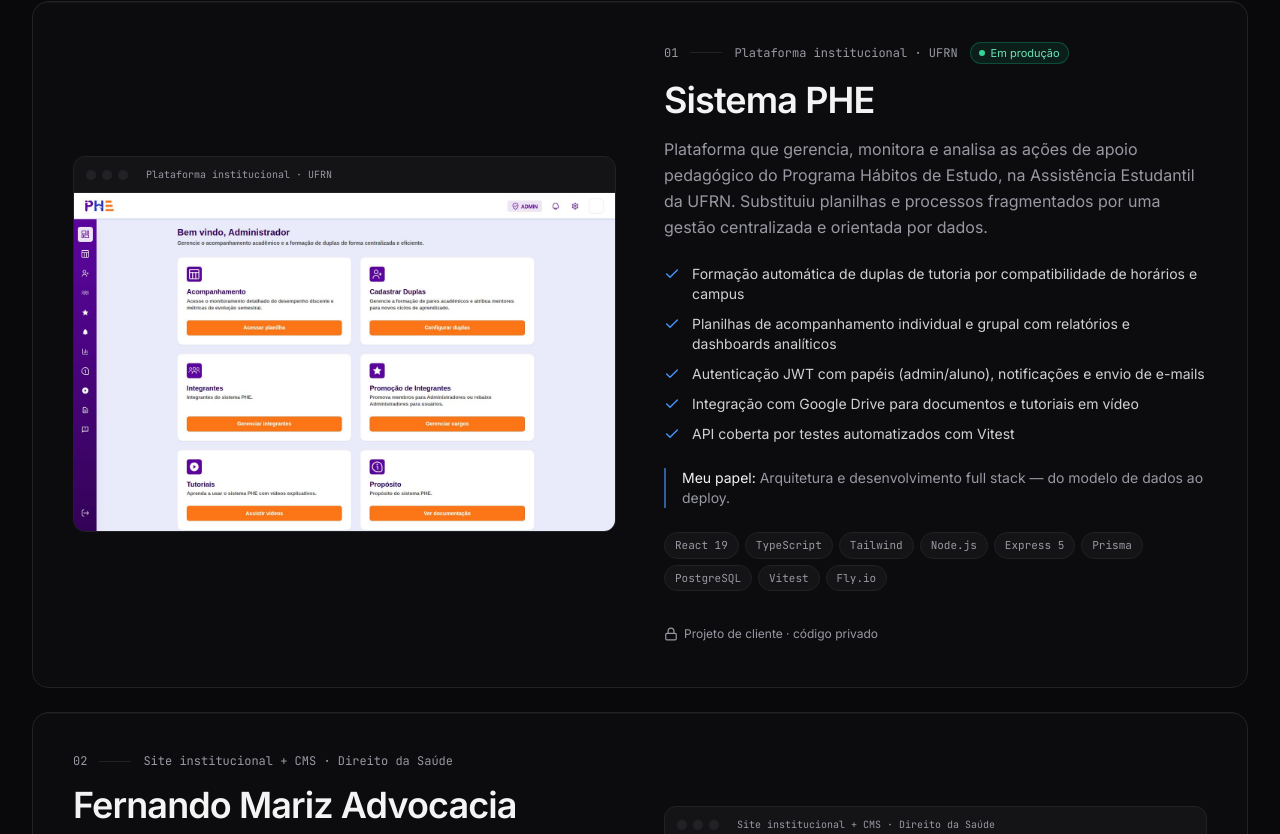
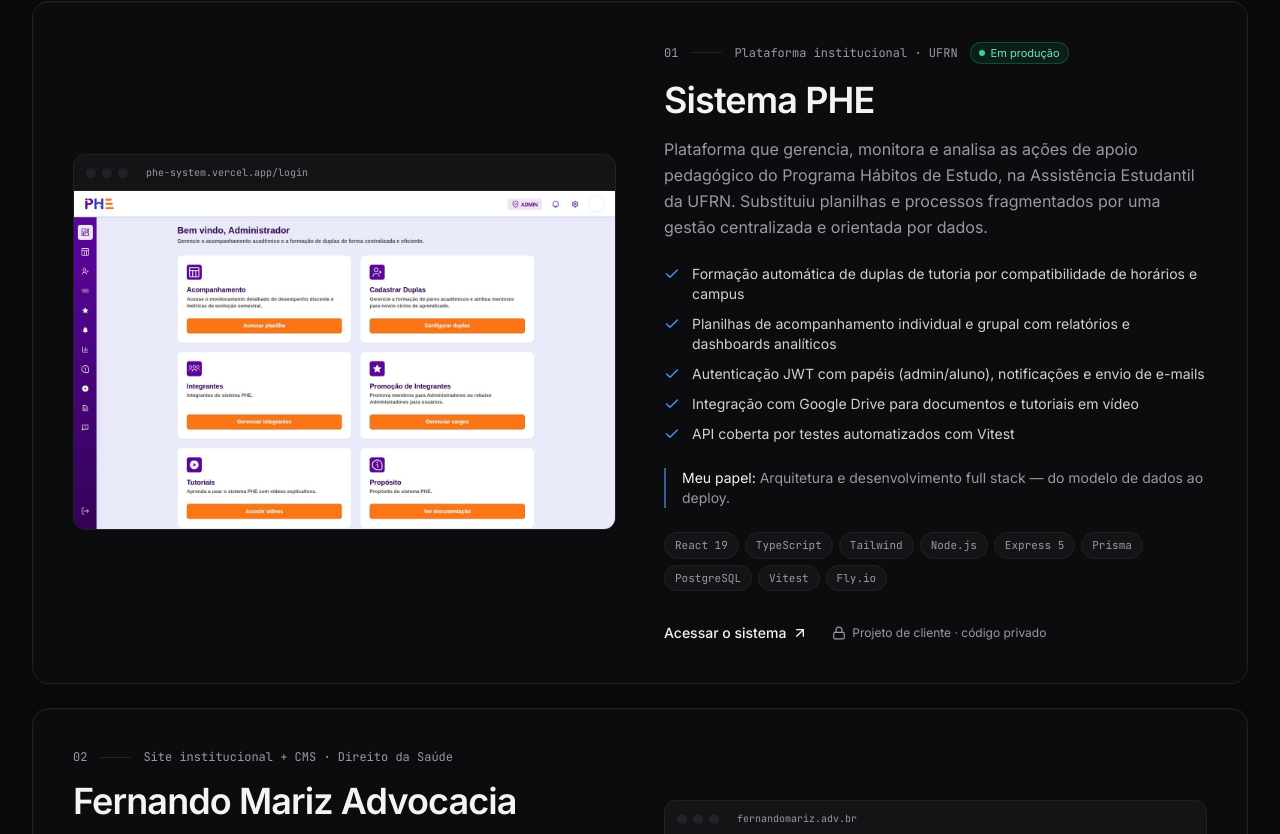
Before and after one commit to Diego-Axel/Axel-NewPortifolio, a React (Vite) app: page / in a window 1280 px wide. Shown: the part 1386-2220 px from the top of the page. Built offline with nearby package versions, Linux system fonts and the light colour scheme; the HTML template or start-up script is replaced by a standard one.

Commit message:
feat: adiciona links ao vivo do Sistema PHE e do site Fernando Mariz
Projetos com demo e código privado agora mostram o link e a nota de
código privado lado a lado.

Co-Authored-By: Claude Opus 5.5 <noreply@anthropic.com>
Claude-Session: https://claude.ai/code/session_01NhZoaXiT8Pf8D6oekYvixX

```diff
--- a/src/components/Projects.tsx
+++ b/src/components/Projects.tsx
@@ -57,21 +57,25 @@ const DashboardArt = () => {
   );
 };
 
-const ProjectLink = ({ project }: { project: Project }) =>
-  project.demo ? (
+const ProjectLink = ({ project }: { project: Project }) => (
+  <div className="flex flex-wrap items-center gap-x-6 gap-y-2">
+    {project.demo && (
       <a
         href={project.demo}
         target="_blank"
         rel="noopener noreferrer"
         className="inline-flex items-center gap-1.5 text-sm font-medium text-foreground transition-colors hover:text-primary"
       >
-      Ver projeto ao vivo <ArrowUpRight className="h-4 w-4" />
+        {project.demoLabel ?? "Ver projeto ao vivo"} <ArrowUpRight className="h-4 w-4" />
       </a>
-  ) : project.confidential ? (
+    )}
+    {project.confidential && (
       <span className="inline-flex items-center gap-1.5 text-xs text-muted-foreground">
         <Lock className="h-3.5 w-3.5" /> Projeto de cliente · código privado
       </span>
-  ) : null;
+    )}
+  </div>
+);
 
 /* Card surface with a spotlight that tracks the cursor */
 const SpotlightCard = ({ children, className = "" }: { children: React.ReactNode; className?: string }) => {
--- a/src/data/portfolio.ts
+++ b/src/data/portfolio.ts
@@ -9,6 +9,8 @@ export type Project = {
   image?: string;
   tech: string[];
   demo?: string;
+  /** Link text when the default "Ver projeto ao vivo" doesn't fit. */
+  demoLabel?: string;
   status?: string;
   /** Private/client repositories are shown without a code link. */
   confidential?: boolean;
@@ -32,6 +34,8 @@ export const featuredProjects: Project[] = [
     ],
     role: "Arquitetura e desenvolvimento full stack — do modelo de dados ao deploy.",
     image: "/images/phe-sistema.jpg",
+    demo: "https://phe-system.vercel.app/login",
+    demoLabel: "Acessar o sistema",
     tech: ["React 19", "TypeScript", "Tailwind", "Node.js", "Express 5", "Prisma", "PostgreSQL", "Vitest", "Fly.io"],
     confidential: true,
   },
@@ -50,6 +54,7 @@ export const featuredProjects: Project[] = [
     ],
     role: "Design de produto, desenvolvimento e publicação.",
     image: "/images/fernando-mariz.jpg",
+    demo: "https://fernandomariz.adv.br/",
     tech: ["Next.js 16", "React 19", "TypeScript", "Tailwind v4", "Prisma", "PostgreSQL", "Vercel"],
     confidential: true,
   },
```
Lines whose indentation alone changed are shown as unchanged.
